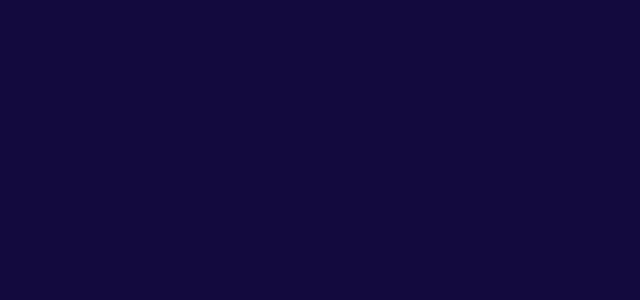
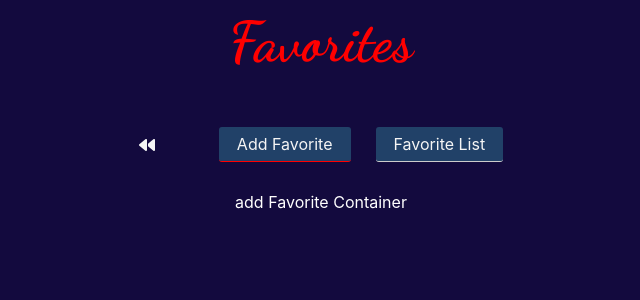
Before and after one commit to Messudd/ev_charge_app, a React (Create React App) app: page /user/favorites in a window 1280 px wide. Shown: the top 300 px of the page, without its empty margins (319-959 px from the left). Built offline with nearby package versions, Linux system fonts and the light colour scheme.

Commit message:
fav_table_added

```diff
--- a/src/App.css
+++ b/src/App.css
@@ -85,7 +85,7 @@ body {
   border-radius: 3px;
 }
 .map-container {
-  margin-right: 10px;
+  margin : 0 5px;
   border:3px solid rgb(50, 97, 155);
   border-radius: 4px;
 }
--- a/src/App.js
+++ b/src/App.js
@@ -7,6 +7,7 @@ import SignUp from "./components/signUp";
 import Login from "./components/login";
 import Home from "./components/home/home";
 import Detail from "./components/detail";
+import Favorites from "./components/favorites";
 import "./App.css";
 
 function App() {
@@ -96,6 +97,9 @@ function App() {
         <Route path="/user/home" exact>
           <Home />
         </Route>
+        <Route path = "/user/favorites" exact>
+          <Favorites/>
+        </Route>
         <Route path="/user/detail/:id" exact>
           <Detail/>
         </Route>
--- a/src/components/favorites.jsx
+++ b/src/components/favorites.jsx
@@ -1,18 +1,92 @@
-import React from "react";
+import React, { useContext, useState } from "react";
+import { Link } from "react-router-dom";
+import { FontAwesomeIcon } from "@fortawesome/react-fontawesome";
+import { faBackward } from "@fortawesome/free-solid-svg-icons";
+import { globalContext } from "../context/globalContextProvider";
 import "../css/favorite.css";
 
 const Favorites = () => {
+  const [favBtn, setFavBtn] = useState(false);
+  const { userFavorites } = useContext(globalContext);
+
+  const openAddFavorite = () => {
+    setFavBtn(false);
+  };
+  const openFavContainer = () => {
+    setFavBtn(true);
+  };
+
   return (
     <>
-      <header className="fav-header"></header>
+      <header className="fav-header">
+        <h2>Favorites</h2>
+      </header>
       <main className="fav-main">
         <section className="links-fav">
-            <button>Add Favorite</button>
-            <button>Favorite List</button>
+          <div className="back-link">
+            <Link to="/user/home">
+              <FontAwesomeIcon icon={faBackward} color="whitesmoke" />
+            </Link>
+          </div>
+          <div className="grb-btn">
+            <button
+              onClick={openAddFavorite}
+              style={{
+                borderColor: !favBtn && "red",
+              }}
+            >
+              Add Favorite
+            </button>
+            <button
+              onClick={openFavContainer}
+              style={{
+                borderColor: favBtn && "red",
+              }}
+            >
+              Favorite List
+            </button>
+          </div>
         </section>
         <section className="container-fav">
-          <article className="add-fav"></article>
-          <article className="show-favList"></article>
+          {!favBtn ? (
+            <article className="add-fav" style={{ color: "white" }}>
+              add Favorite Container
+            </article>
+          ) : (
+            <article className="show-favList" style={{ color: "white" }}>
+              {userFavorites && (
+                <table className="fav-table">
+                  <thead>
+                    <tr>
+                      <th>image</th>
+                      <th>City</th>
+                      <th>Town</th>
+                      <th>Neighbourhood</th>
+                      <th>Street</th>
+                      <th>Type</th>
+                      <th>Detail</th>
+                      <th>Delete</th>
+                    </tr>
+                  </thead>
+                  <tbody>
+                    {userFavorites?.map((item, key) => (
+                      <tr key={key}>
+                        <td>
+                            <img src= {item.image} alt="station" width={80}/></td>
+                        <td>{item.city}</td>
+                        <td>{item.town}</td>
+                        <td>{item.neighbourhood}</td>
+                        <td>{item.street}</td>
+                        <td>{item.type}</td>
+                        <td></td>
+                        <td></td>
+                      </tr>
+                    ))}
+                  </tbody>
+                </table>
+              )}
+            </article>
+          )}
         </section>
       </main>
     </>
--- a/src/components/home/home.jsx
+++ b/src/components/home/home.jsx
@@ -24,7 +24,7 @@ const Home = () => {
   };
 
   const onOpenContactPopup = () => {
-    setPrewPopup(!prewPopup);
+    setPrewPopup(true);
   };
 
   useEffect(() => {
--- a/src/components/home/previewPopup.jsx
+++ b/src/components/home/previewPopup.jsx
@@ -1,20 +1,54 @@
-import React from "react";
+import React, { useContext } from "react";
+import { FontAwesomeIcon } from "@fortawesome/react-fontawesome";
+import { faXmark } from "@fortawesome/free-solid-svg-icons";
+import { globalContext } from "../../context/globalContextProvider";
 import "../../css/popup.css";
 
 const PreviewPopup = () => {
+ const {prewPopup , setPrewPopup } = useContext(globalContext);
+
+  const setContactClose = () => {
+    setPrewPopup(false);
+  };
+
   return (
+    <>
+      {prewPopup && (
         <div className="popup-container">
           <div className="popup-preview">
+            <div
+              className="close-btn"
+              style={{
+                display: "flex",
+                justifyContent: "flex-end",
+                paddingRight: "30px",
+                cursor: "pointer",
+              }}
+            >
+              <FontAwesomeIcon
+                className="close-icon"
+                onClick={setContactClose}
+                icon={faXmark}
+                color="#ccc"
+                width={30}
+              />
+            </div>
             <h1>Feedback</h1>
             <div className="feedback-form">
               <form>
                 <input name="topic" type="text" placeholder="Topic..." />
-            <textarea name="message" rows={4} placeholder="Message..."></textarea>
+                <textarea
+                  name="message"
+                  rows={4}
+                  placeholder="Message..."
+                ></textarea>
                 <button type="submit">Send</button>
               </form>
             </div>
           </div>
         </div>
+      )}
+    </>
   );
 };
 
--- a/src/css/favorite.css
+++ b/src/css/favorite.css
@@ -0,0 +1,44 @@
+.fav-header h2 {
+    text-align: center;
+    font-family: danss;
+    color: red;
+    font-size: 3.5rem;
+}
+.fav-main {
+    margin: 2.5rem auto;
+    display: flex;
+    flex-direction: column;
+    align-items: center;
+    gap: 25px;
+}
+.links-fav{
+    display: flex;
+    padding: 3px 5px;
+    align-items: center;
+    justify-content: space-between;
+    gap: 4rem;
+}
+.grb-btn {
+    display: flex;
+    gap : 25px;
+}
+.links-fav button {
+    border-bottom: 1px solid #ccc;
+    background: rgb(33, 65, 104);
+    border-radius: 3px;
+    color: whitesmoke;
+    padding: 5px 18px;
+}
+.container-fav {
+    display: flex;
+    justify-content: center;
+    overflow: auto;
+    height: 500px;
+}
+@media only screen and (max-width: 600px){
+    .container-fav{
+      width: 100%;
+      height: auto;
+      overflow-x: auto;
+    }
+  }
--- a/src/css/login.css
+++ b/src/css/login.css
@@ -13,7 +13,7 @@
     box-shadow: 2px 2px 4px rgb(54, 76, 102);
     border-radius: 5px;
     padding: 3rem 5rem;
-    gap: 20px;
+    gap: 3px;
 }
 @media only screen and (max-width: 600px){
     .login-page {
@@ -27,7 +27,7 @@
 .login-con h1{
     font-family: danss;
     color: red;
-    font-size: 2.5rem;
+    font-size: 2rem;
 }
 .log-form{
     display: flex;
@@ -39,7 +39,7 @@
     box-shadow: none;
 }
 .log-form input {
-    padding: 0.8rem 2.5rem;
+    padding: 0.5rem 2.5rem;
     color: whitesmoke;
 }
 .log-form input:focus {
--- a/src/css/popup.css
+++ b/src/css/popup.css
@@ -11,7 +11,7 @@
     position: fixed;
     top:40%;
     left: 50%;
-    padding: 35px 0;
+    padding: 20px 0;
     width: 450px;
     background: #130a3e;
     border: 1px solid transparent;
@@ -67,3 +67,6 @@
     background: #301c97;
     transition: all 0.4s ease;
 }
+.close-icon:hover {
+    color: whitesmoke;
+}
```
Lines whose indentation alone changed are shown as unchanged.
